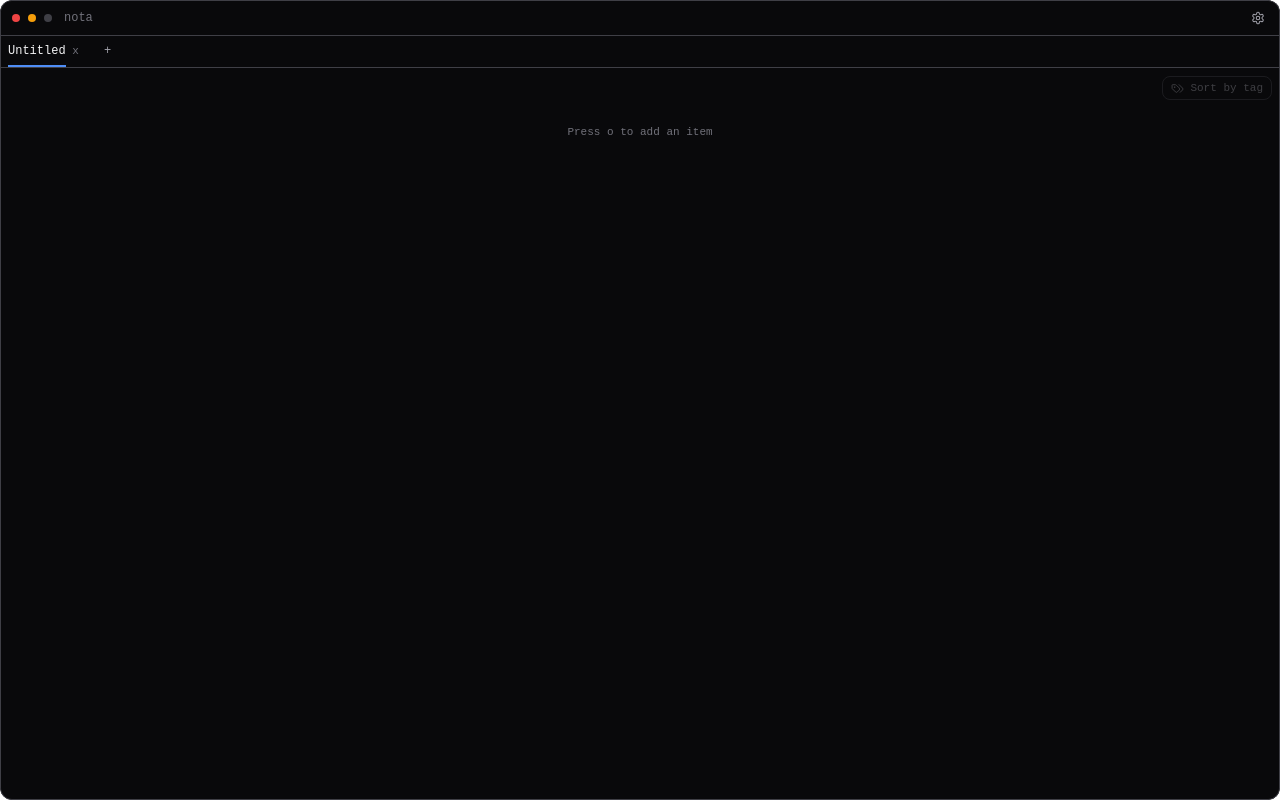
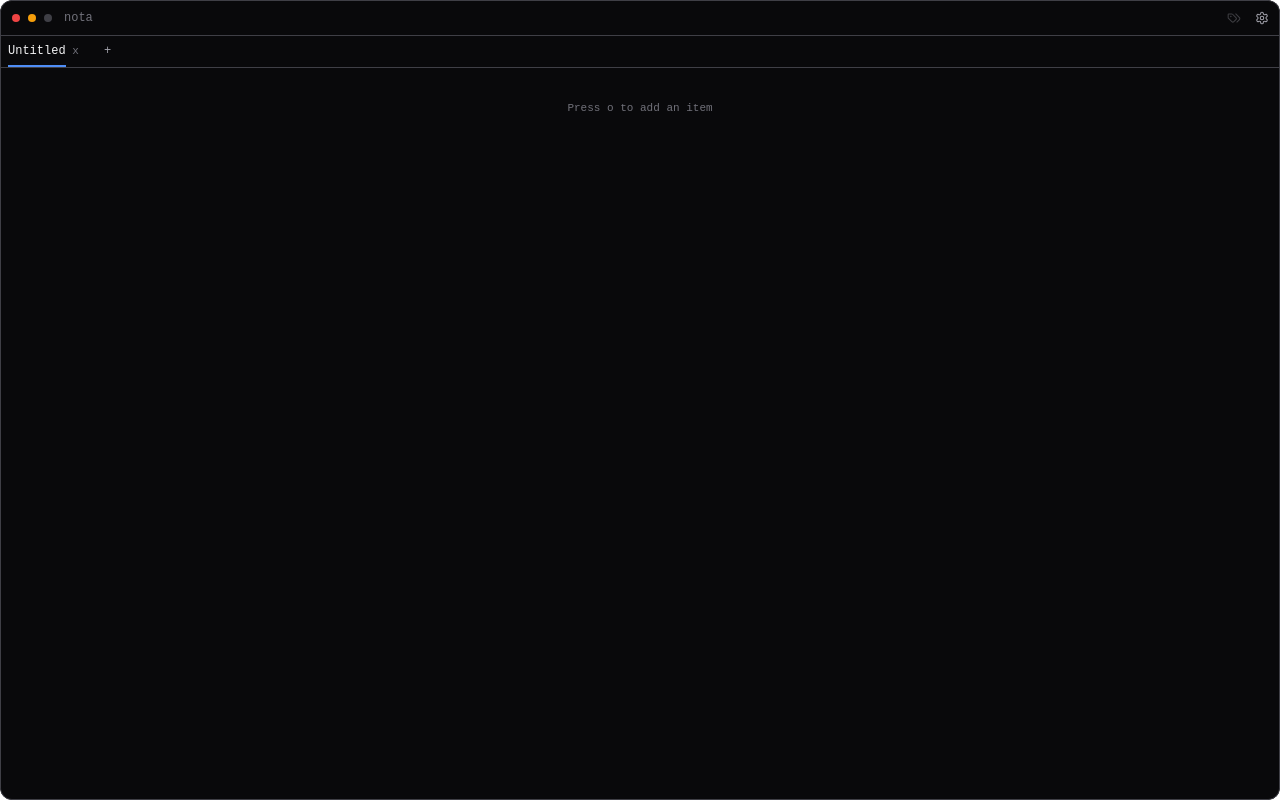
Before and after one commit to MDerazNasr/Nota, a React (Vite) app: page / in a window 1280 px wide. Built offline with nearby package versions, Linux system fonts and the light colour scheme.

Commit message:
feat: move tag sort to title bar

```diff
--- a/src/components/ItemList.tsx
+++ b/src/components/ItemList.tsx
@@ -1,5 +1,4 @@
 import { useMemo } from "react";
-import { Tags } from "lucide-react";
 import { useSettingsStore } from "../store/settings";
 import { useNotesStore } from "../store/notes";
 import { Item } from "./Item";
@@ -10,25 +9,11 @@ export function ItemList() {
   const cursorIndex = useNotesStore((state) => state.cursorIndex);
   const itemDropTarget = useNotesStore((state) => state.itemDropTarget);
   const selectedItemIds = useNotesStore((state) => state.selectedItemIds);
-  const sortActiveTabByTag = useNotesStore((state) => state.sortActiveTabByTag);
   const itemLimit = useSettingsStore((state) => state.itemLimit);
   const activeTab = useMemo(() => tabs.find((tab) => tab.id === activeTabId), [activeTabId, tabs]);
-  const canSortByTag = Boolean(activeTab?.items.some((item) => item.tags.length > 0));
 
   return (
     <section className="item-list" aria-label="Items">
-      <div className="item-list-actions">
-        <button
-          className="item-list-action"
-          type="button"
-          disabled={!canSortByTag}
-          title="Sort by rarest tag"
-          onClick={sortActiveTabByTag}
-        >
-          <Tags size={13} strokeWidth={1.75} />
-          <span>Sort by tag</span>
-        </button>
-      </div>
       {!activeTab || activeTab.items.length === 0 ? (
         <p className="empty-state">Press o to add an item</p>
       ) : (
--- a/src/components/Settings/ShortcutsTab.tsx
+++ b/src/components/Settings/ShortcutsTab.tsx
@@ -34,6 +34,7 @@ const HOTKEY_SECTIONS: Array<{
       { key: "deleteItem", label: "Delete focused item" },
       { key: "checkItem", label: "Check item" },
       { key: "openItemLink", label: "Open item link" },
+      { key: "sortByTag", label: "Sort by tag" },
       { key: "undo", label: "Undo" },
     ],
   },
@@ -127,7 +128,7 @@ const REFERENCE_SECTIONS: Array<{
       { keyCombo: "Left / Right", label: "Move between tags" },
       { keyCombo: "Backspace", label: "Delete tag" },
       { keyCombo: "Left on first", label: "Return to task" },
-      { keyCombo: "Sort by tag", label: "Group by rarest tag" },
+      { keyCombo: "Cmd+.", label: "Group by rarest tag" },
     ],
   },
   {
--- a/src/components/TitleBar.tsx
+++ b/src/components/TitleBar.tsx
@@ -1,13 +1,20 @@
 import { getCurrentWindow } from "@tauri-apps/api/window";
-import { Settings } from "lucide-react";
+import { Settings, Tags } from "lucide-react";
 import type { MouseEvent } from "react";
 import { shouldStartWindowDrag } from "../lib/windowDrag";
+import { useNotesStore } from "../store/notes";
 
 type TitleBarProps = {
   onOpenSettings?: () => void;
 };
 
 export function TitleBar({ onOpenSettings }: TitleBarProps) {
+  const tabs = useNotesStore((state) => state.tabs);
+  const activeTabId = useNotesStore((state) => state.activeTabId);
+  const sortActiveTabByTag = useNotesStore((state) => state.sortActiveTabByTag);
+  const activeTab = tabs.find((tab) => tab.id === activeTabId);
+  const canSortByTag = Boolean(activeTab?.items.some((item) => item.tags.length > 0));
+
   const minimizeWindow = async () => {
     await getCurrentWindow().minimize().catch(console.error);
   };
@@ -32,9 +39,21 @@ export function TitleBar({ onOpenSettings }: TitleBarProps) {
         <span className="dot dot-disabled" />
       </div>
       <span className="title-bar-name">nota</span>
-      <button className="icon-button" type="button" aria-label="Open settings" onClick={onOpenSettings}>
-        <Settings size={14} strokeWidth={1.75} />
-      </button>
+      <div className="title-bar-actions">
+        <button
+          className="icon-button"
+          type="button"
+          aria-label="Sort by tag"
+          disabled={!canSortByTag}
+          title="Sort by rarest tag"
+          onClick={sortActiveTabByTag}
+        >
+          <Tags size={14} strokeWidth={1.75} />
+        </button>
+        <button className="icon-button" type="button" aria-label="Open settings" onClick={onOpenSettings}>
+          <Settings size={14} strokeWidth={1.75} />
+        </button>
+      </div>
     </header>
   );
 }
--- a/src/hooks/useKeymap.ts
+++ b/src/hooks/useKeymap.ts
@@ -107,6 +107,12 @@ function handleCommandKey(
   if (matchesShortcut(shortcut, shortcuts.openItemLink)) {
     event.preventDefault();
     openFocusedItemLink(store);
+    return;
+  }
+
+  if (matchesShortcut(shortcut, shortcuts.sortByTag)) {
+    event.preventDefault();
+    store.sortActiveTabByTag();
     return;
   }
 
--- a/src/lib/defaults.ts
+++ b/src/lib/defaults.ts
@@ -25,6 +25,7 @@ export const DEFAULT_SHORTCUTS = {
   enterMoveMode: "Space",
   undo: "U",
   openItemLink: "CommandOrControl+X",
+  sortByTag: "CommandOrControl+.",
 };
 
 export const DEFAULT_SETTINGS: Settings = {
--- a/src/lib/types.ts
+++ b/src/lib/types.ts
@@ -45,6 +45,7 @@ export type ShortcutMap = {
   enterMoveMode: string;
   undo: string;
   openItemLink: string;
+  sortByTag: string;
 };
 
 export type WindowPosition = {
--- a/src/styles.css
+++ b/src/styles.css
@@ -70,7 +70,7 @@ input {
 .title-bar {
   display: grid;
   height: 36px;
-  grid-template-columns: 64px 1fr 36px;
+  grid-template-columns: 64px 1fr 64px;
   align-items: center;
   border-bottom: 1px solid var(--border);
   color: var(--text-muted);
@@ -109,6 +109,13 @@ input {
   font-size: 12px;
 }
 
+.title-bar-actions {
+  display: flex;
+  align-items: center;
+  justify-content: flex-end;
+  padding-right: 4px;
+}
+
 .icon-button {
   display: grid;
   width: 28px;
@@ -123,6 +130,16 @@ input {
 .icon-button:hover {
   background: var(--surface-hover);
   color: var(--text-primary);
+}
+
+.icon-button:disabled {
+  cursor: default;
+  opacity: 0.35;
+}
+
+.icon-button:disabled:hover {
+  background: transparent;
+  color: var(--text-secondary);
 }
 
 .tab-bar {
@@ -215,35 +232,6 @@ input {
   overflow-y: auto;
   padding: 8px;
   scrollbar-width: none;
-}
-
-.item-list-actions {
-  display: flex;
-  justify-content: flex-end;
-  margin-bottom: 6px;
-}
-
-.item-list-action {
-  display: inline-flex;
-  height: 24px;
-  align-items: center;
-  gap: 6px;
-  border: 1px solid var(--border);
-  border-radius: var(--radius);
-  background: transparent;
-  color: var(--text-secondary);
-  font-size: 11px;
-  padding: 0 8px;
-}
-
-.item-list-action:hover:not(:disabled) {
-  border-color: var(--accent);
-  color: var(--text-primary);
-}
-
-.item-list-action:disabled {
-  cursor: default;
-  opacity: 0.35;
 }
 
 .empty-state {
```
